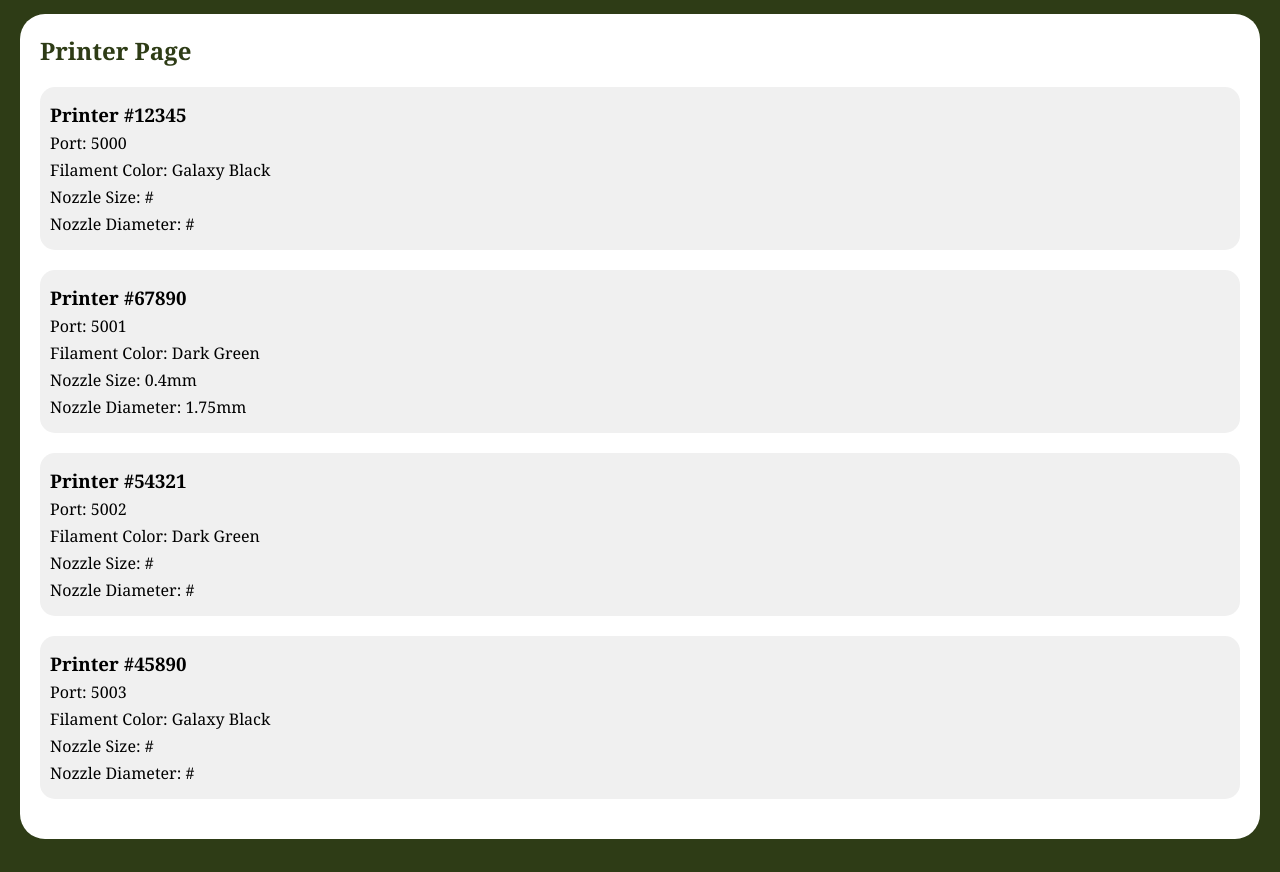
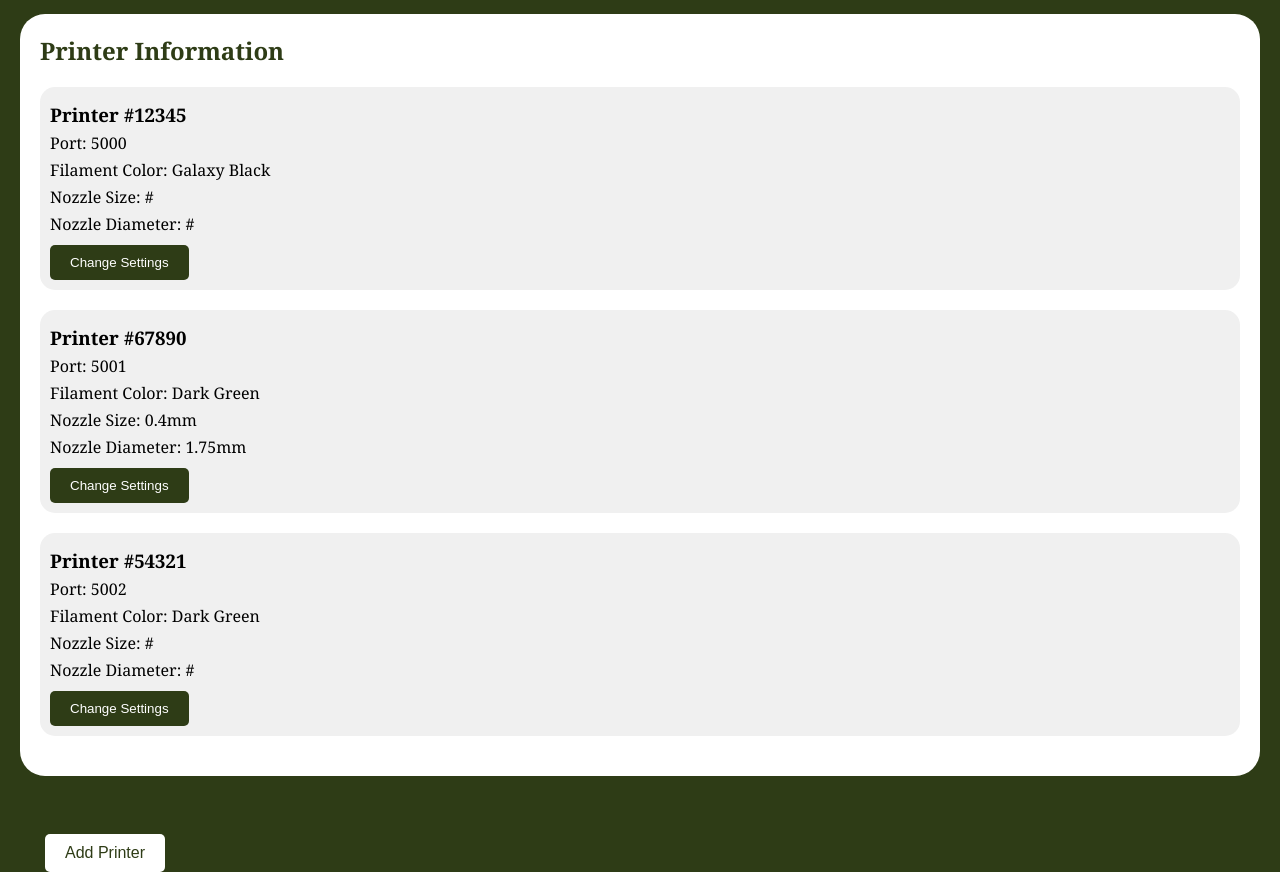
Before and after one commit to PhatCash/Capstone-3D, a plain HTML site: page information.html in a window 1280 px wide. Shown: the part 104-976 px from the top of the page. Drawn offline with Linux system fonts and the light colour scheme.

Commit message:
Name Change & new buttons

```diff
--- a/queue.html
+++ b/information.html
@@ -11,14 +11,14 @@
         <img src="./Images/PSU logo.png" alt="PSU Logo">
         <nav>
             <ul>
-                <li><a href="queue.html">Printer Queue</a></li>
+                <li><a href="information.html">Printer Page</a></li>
                 <li><a href="configure.html">Configure Printer</a></li>
                 <li><a href="status.html">Printer Status</a></li>
             </ul>
         </nav>
     </div>
-    <div class="printer-queue">
-    <h2>Printer Page</h2>
+    <div class="printer-container">
+    <h2>Printer Information</h2>
         <ul>
             <li>
                 <h3>Printer #12345</h3>
@@ -26,6 +26,7 @@
                 <p>Filament Color: Galaxy Black</p>
                 <p>Nozzle Size: #</p>
                 <p>Nozzle Diameter: #</p>
+                <button class="setting-btn">Change Settings</button>
             </li>
             <li>
                 <h3>Printer #67890</h3>
@@ -33,6 +34,7 @@
                 <p>Filament Color: Dark Green</p>
                 <p>Nozzle Size: 0.4mm</p>
                 <p>Nozzle Diameter: 1.75mm</p>
+                <button class="setting-btn">Change Settings</button>
             </li>
             <li>
                 <h3>Printer #54321</h3>
@@ -40,16 +42,10 @@
                 <p>Filament Color: Dark Green</p>
                 <p>Nozzle Size: #</p>
                 <p>Nozzle Diameter: #</p>
+                <button class="setting-btn">Change Settings</button>
             </li>
-            <li>
-                <h3>Printer #45890</h3>
-                <p>Port: 5003</p>
-                <p>Filament Color: Galaxy Black</p>
-                <p>Nozzle Size: #</p>
-                <p>Nozzle Diameter: #</p>
-            </li>
-            <!-- Add more printer details here as needed -->
         </ul>
     </div>
+    <button class="add-btn">Add Printer</button>
 </body>
 </html>
--- a/styles.css
+++ b/styles.css
@@ -64,34 +64,61 @@ nav ul li a:hover {
     background-color: #e4e4e4;
 }
 
-/********** Printer queue **********/
-.printer-queue {
+/********** Printer Info **********/
+.printer-container {
+    padding: 20px;
     margin: 20px;
-    padding: 20px;
     background-color: var(--main-color-white);
     border-radius: 25px;
 }
 
-.printer-queue h2 {
+.printer-container h2 {
     margin-top: 0;
     color: var(--main-color-green);
 }
 
-.printer-queue ul {
+.printer-container ul {
     list-style-type: none;
     padding: 0;
 }
 
-.printer-queue li {
+.printer-container li {
     background-color: #f0f0f0;
     margin: 20px 0;
     padding: 10px;
     border-radius: 15px;
 }
 
-.printer-queue li h3,
-.printer-queue li p {
+.printer-container li h3,
+.printer-container li p {
     margin: 5px 0;
+}
+
+.setting-btn {
+    background-color: var(--main-color-green);
+    color: var(--main-color-white);
+    padding: 10px 20px;
+    border: none;
+    border-radius: 5px;
+    cursor: pointer;
+    margin-top: 5px;
+
+}
+
+.add-btn {
+    background-color:  var(--main-color-white);
+    color: var(--main-color-green);
+    padding: 10px 20px;
+    border: none;
+    border-radius: 5px;
+    cursor: pointer;
+    margin-top: 3%;
+    font-size: 1em;
+    margin-left: 45px;
+}
+
+.add-btn:hover {
+    background-color: var(--main-color-green);
 }
 
 /********** Configure **********/
```
Also changed, not shown: configure.html (+1 -1 lines), status.html (+1 -1 lines).
